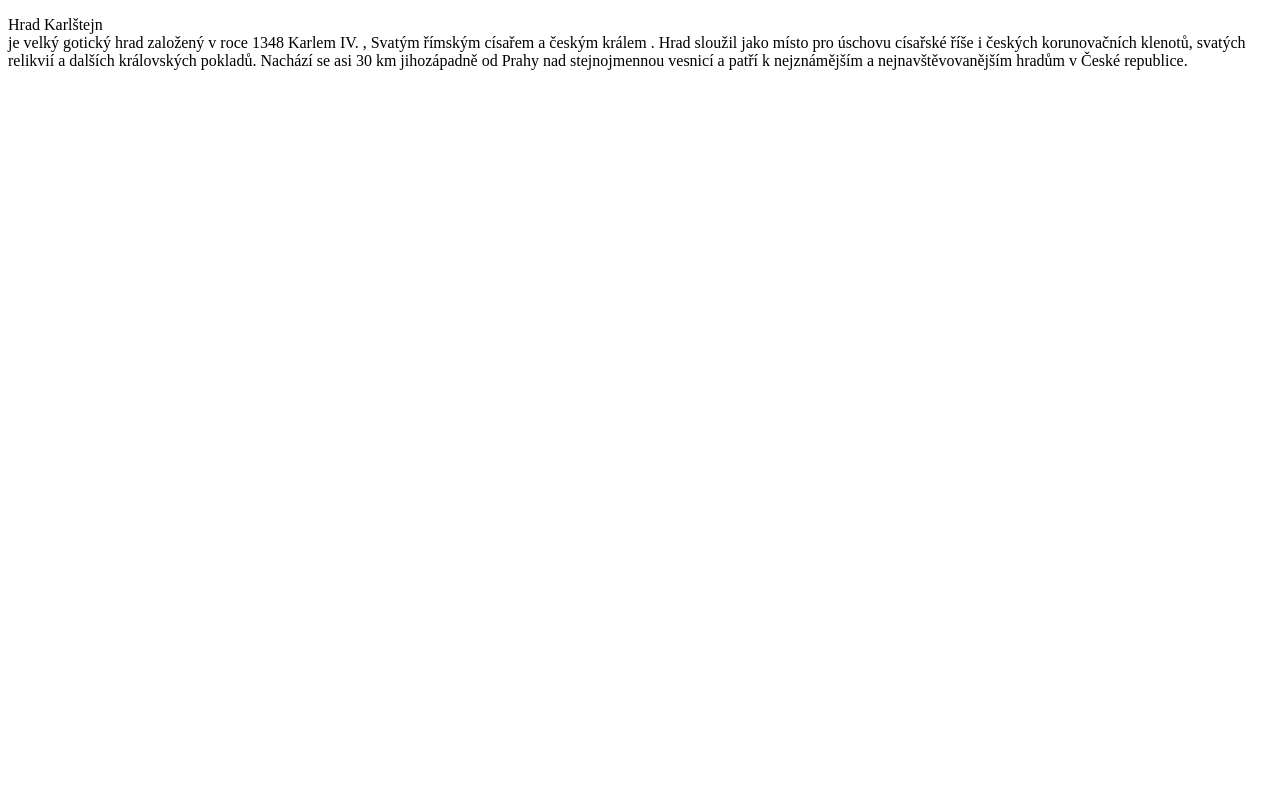
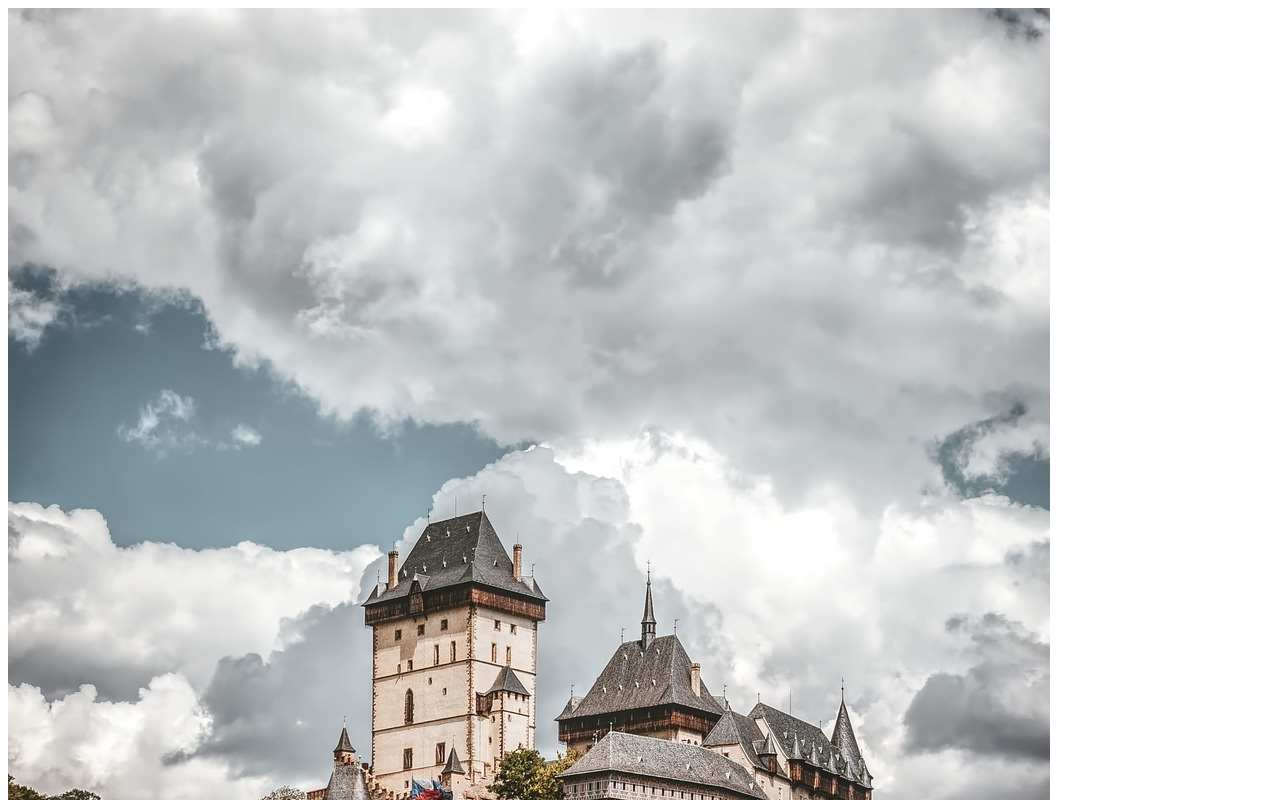
Before and after one commit to AnetkaV/newproject, a plain HTML site: page Lokace/Karlštejn.html in a window 1280 px wide. Shown: the top 800 px of the page. Drawn offline with Linux system fonts and the light colour scheme.

Commit message:
jejej
...

```diff
--- a/Lokace/Karlštejn.html
+++ b/Lokace/Karlštejn.html
@@ -6,7 +6,7 @@
     <title>Document</title>
 </head>
 <body>
-    <!--- Obrázek-->
+   <img src="obrázky/Obrázky úvod/Karlštejn2.jpg" alt="">
     <p>
         Hrad Karlštejn <br>
         je velký gotický hrad založený v roce 1348 Karlem IV. , Svatým římským císařem a českým králem . Hrad sloužil jako místo pro úschovu císařské říše i českých korunovačních klenotů, svatých relikvií a dalších královských pokladů. Nachází se asi 30 km jihozápadně od Prahy nad stejnojmennou vesnicí a patří k nejznámějším a nejnavštěvovanějším hradům v České republice.<br>
```
Also changed, not shown: Lokace/obrázky/Obrázky úvod/Karlštejn2.jpg (added), obrázky/Kraje/Karlovar. 5.jpg (added), obrázky/Kraje/Samosprávné_kraje.png (added).
